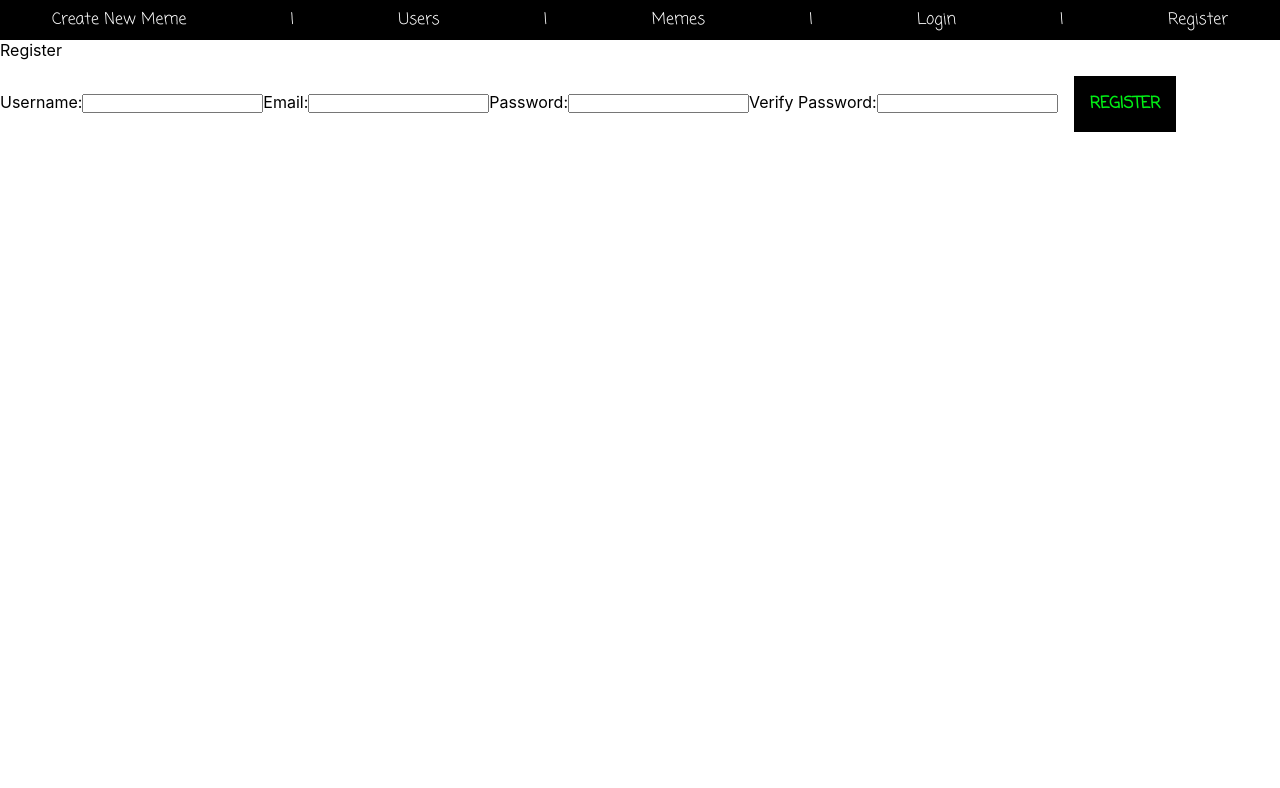
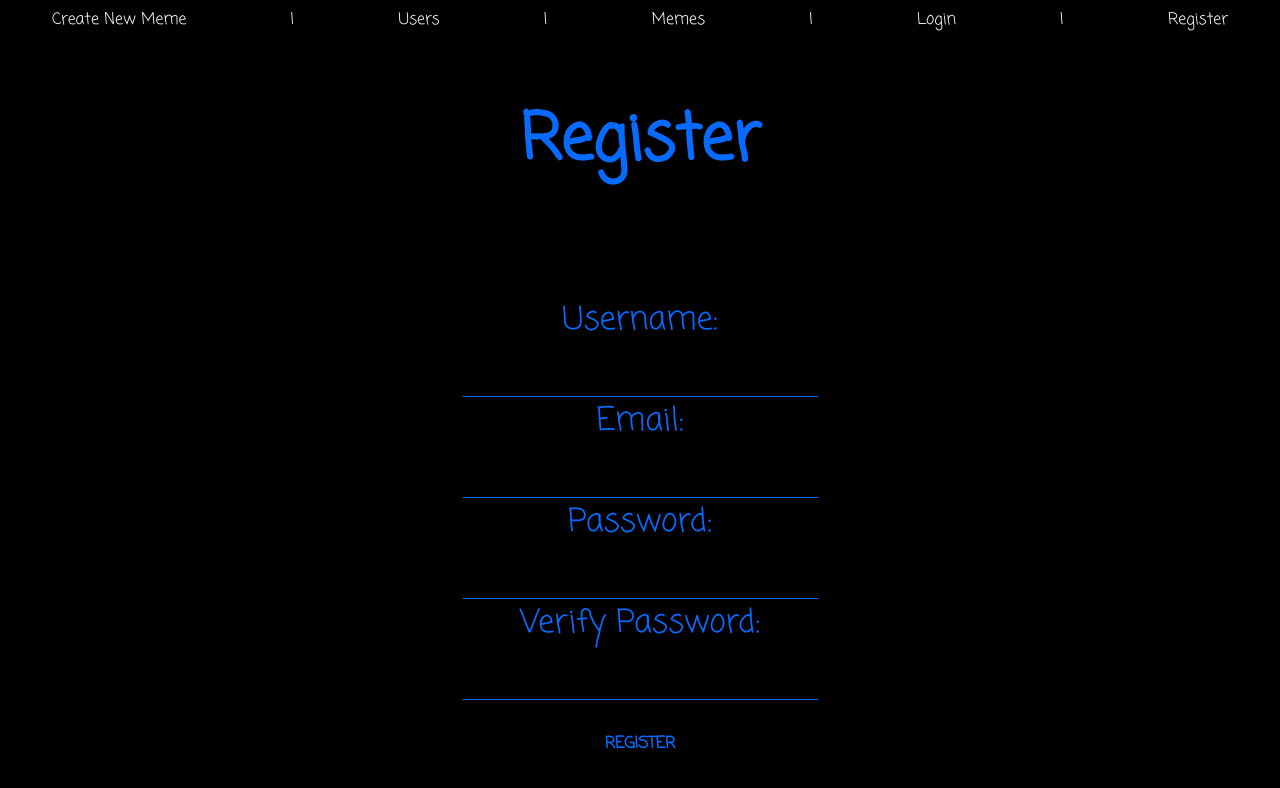
Before and after one commit to khanummer/memescheme-react, a React (Create React App) app: page /register in a window 1280 px wide. Shown: the top 788 px of the page. Built offline with nearby package versions, Linux system fonts and the light colour scheme; no server answers.

Commit message:
adds styling to user register page

```diff
--- a/src/Login/Login.css
+++ b/src/Login/Login.css
@@ -25,15 +25,18 @@
 .Login form input {
     text-align: center;
     background: black;
-    border: none;
-    border-bottom: solid 1.5px #00EF15;
-    color: #00EF15;
     font-family: 'Coming Soon', cursive;
     font-size: 2rem;
     transition: all .5s;
 }
 
-.Login form input:focus {
+form .LoginInput {
+    border: none;
+    border-bottom: solid 1.5px #00EF15;
+    color: #00EF15;
+}
+
+form .LoginInput:focus {
     background-color: #00EF15;
     color: black;
 }
@@ -44,13 +47,16 @@ form button {
     font-size: 1rem;
     padding: 1rem;
     margin: 1rem;
-    color: #00EF15;
     border: none;
     font-weight: bold;
     transition: all .5s;
   }
 
-form button:hover {
+.LoginButton {
+    color: #00EF15;
+}
+
+.LoginButton:hover {
     background-color: #00EF15;
     color: black;
 }
--- a/src/Login/Login.js
+++ b/src/Login/Login.js
@@ -35,17 +35,17 @@ class Login extends Component {
               <label>
               Username:
               </label>
-              <input type="text" name="username" onChange={this.handleChange}/>
+              <input type="text" name="username" className="LoginInput" onChange={this.handleChange}/>
 
               <label>
               Email:
               </label>
-              <input type="text" name="email" onChange={this.handleChange}/>
+              <input type="text" name="email" className="LoginInput" onChange={this.handleChange}/>
 
               <label>
               Password:
               </label>
-              <input type="text" name="password" onChange={this.handleChange}/>
+              <input type="text" name="password" className="LoginInput" onChange={this.handleChange}/>
 
               <button type="submit" className="LoginButton">LOGIN</button>
           </form>
--- a/src/Register/Register.css
+++ b/src/Register/Register.css
@@ -0,0 +1,62 @@
+.Register {
+    height: 100vh;
+    background-color: black;
+    color: #086BFF;
+    font-family: 'Coming Soon', cursive;
+    display: flex;
+    flex-direction: column;
+    justify-content: space-around;
+    align-content: center;
+    font-size: 2rem;
+}
+
+#RegisterHeader {
+    text-align: center;
+}
+
+.Register form {
+    text-align: center;
+    display: flex;
+    flex-direction: column;
+    align-items: center;
+    justify-content: center;
+}
+
+.Register form input {
+    text-align: center;
+    background: black;
+    font-family: 'Coming Soon', cursive;
+    font-size: 2rem;
+    transition: all .5s;
+}
+
+form .RegisterInput {
+    border: none;
+    border-bottom: solid 1.5px #086BFF;
+    color: #086BFF;
+}
+
+form .RegisterInput:focus {
+    background-color: #086BFF;
+    color: black;
+}
+
+form button {
+    font-family: 'Coming Soon', cursive;
+    background-color: black;
+    font-size: 1rem;
+    padding: 1rem;
+    margin: 1rem;
+    border: none;
+    font-weight: bold;
+    transition: all .5s;
+  }
+
+.RegisterButton {
+    color: #086BFF;
+}
+
+.RegisterButton:hover {
+    background-color: #086BFF;
+    color: black;
+}
--- a/src/Register/Register.js
+++ b/src/Register/Register.js
@@ -27,32 +27,33 @@ class Register extends Component {
   render() {
     return (
         <div className="Register">
-        Register
+          <div id="RegisterHeader">
+            <h1>Register</h1>
+          </div>
+          <div>
             <form onSubmit={this.handleRegisterSubmit}>
               <label>
               Username:
-            <input type="text" name="username" onChange={this.handleChange}/>
               </label>
+              <input type="text" name="username" className="RegisterInput" onChange={this.handleChange}/>
 
               <label>
               Email:
-            <input type="text" name="email" onChange={this.handleChange}/>
               </label>
+              <input type="text" name="email" className="RegisterInput" onChange={this.handleChange}/>
 
               <label>
               Password:
-            <input type="text" name="password" onChange={this.handleChange}/>
               </label>
+              <input type="text" name="password" className="RegisterInput" onChange={this.handleChange}/>
 
               <label>
               Verify Password:
-            <input type="text" name="verify_password" onChange={this.handleChange}/>
               </label>
-
-
-            <button type="submit">REGISTER</button>
-
+              <input type="text" name="verify_password" className="RegisterInput" onChange={this.handleChange}/>
+              <button type="submit" className="RegisterButton">REGISTER</button>
             </form>
+          </div>
         </div>
     );
   }
```
Lines whose indentation alone changed are shown as unchanged.
